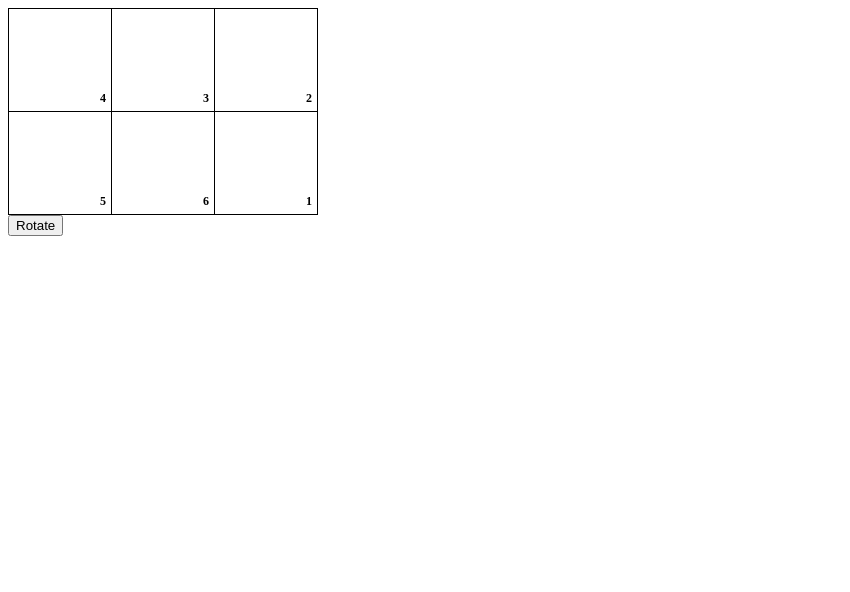
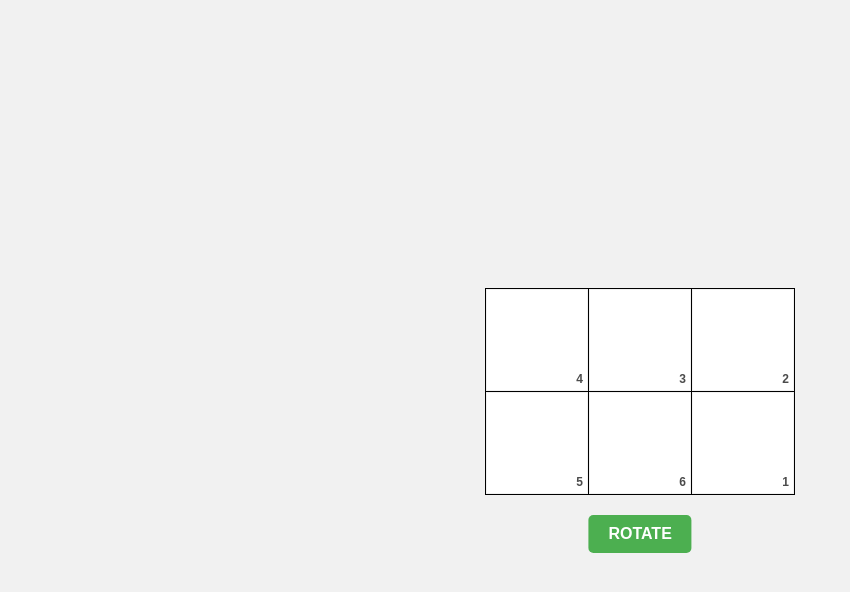
Before and after one commit to google-docs-shorturl/google-docs-shorturl.github.io, a plain HTML site: page index.html in a window 1280 px wide. Shown: the whole page, without its empty margins (0-850 px from the left). Drawn offline with Linux system fonts and the light colour scheme.

Commit message:
Update index.html

```diff
--- a/index.html
+++ b/index.html
@@ -2,9 +2,25 @@
 <html>
 <head>
   <style>
+    body {
+      background-color: #f1f1f1;
+      font-family: Arial, sans-serif;
+      margin: 0;
+      padding: 20px;
+    }
+
     table {
       border-collapse: collapse;
+      margin-bottom: 20px;
     }
+
+    body {
+  		display: flex;
+  		justify-content: center;
+  		align-items: center;
+  		height: 100vh;
+	}
+
 
     td {
       position: relative;
@@ -12,6 +28,12 @@
       height: 100px;
       border: 1px solid black;
       text-align: center;
+      transition: background-color 0.3s;
+      cursor: pointer;
+    }
+
+    td:hover {
+      background-color: #f9f9f9;
     }
 
     input {
@@ -31,10 +53,38 @@
       right: 5px;
       font-size: 12px;
       font-weight: bold;
+      opacity: 0.7;
+    }
+
+    button {
+      display: flex;
+      transform: translate(100%, 0);
+  	  justify-content: center;
+  	  align-items: center;
+      padding: 10px 20px;
+      font-size: 16px;
+      font-weight: bold;
+      text-transform: uppercase;
+      border-radius: 5px;
+      border: none;
+      background-color: #4CAF50;
+      color: white;
+      cursor: pointer;
+      transition: background-color 0.3s;
+    }
+
+    button:hover {
+      background-color: #45a049;
+    }
+
+    .container {
+      max-width: 500px;
+      margin: 0 auto;
     }
   </style>
 </head>
 <body>
+  <div class="container">
     <table>
       <tr>
         <td>
@@ -67,6 +117,7 @@
     </table>
 
     <button onclick="rotateCells()">Rotate</button>
+  </div>
 
   <script>
     function adjustFontSize(input) {
```
Lines whose indentation alone changed are shown as unchanged.
